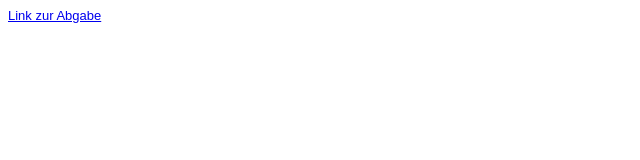
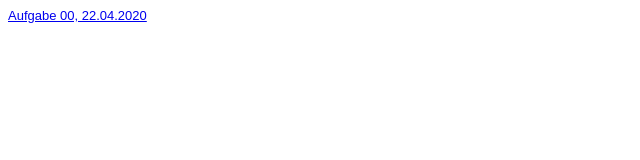
Before and after one commit to HannahSchmitt/GIS-SoSe-2020, a plain HTML site: page Steckbrief/steckbrief.htm in a window 1280 px wide. Shown: the full height of the page, 0-640 px from the left. Drawn offline with Linux system fonts and the light colour scheme.

Commit message:
Ordnername

```diff
--- a/Steckbrief/steckbrief.htm
+++ b/Steckbrief/steckbrief.htm
@@ -12,6 +12,6 @@ body {
 </style>
 </head>
 <body>
-	<a href="website.html" target="_blank">Link zur Abgabe</a>
+	<a href="website.html" target="_blank">Aufgabe 00, 22.04.2020</a>
 </body>
 </html>
```
